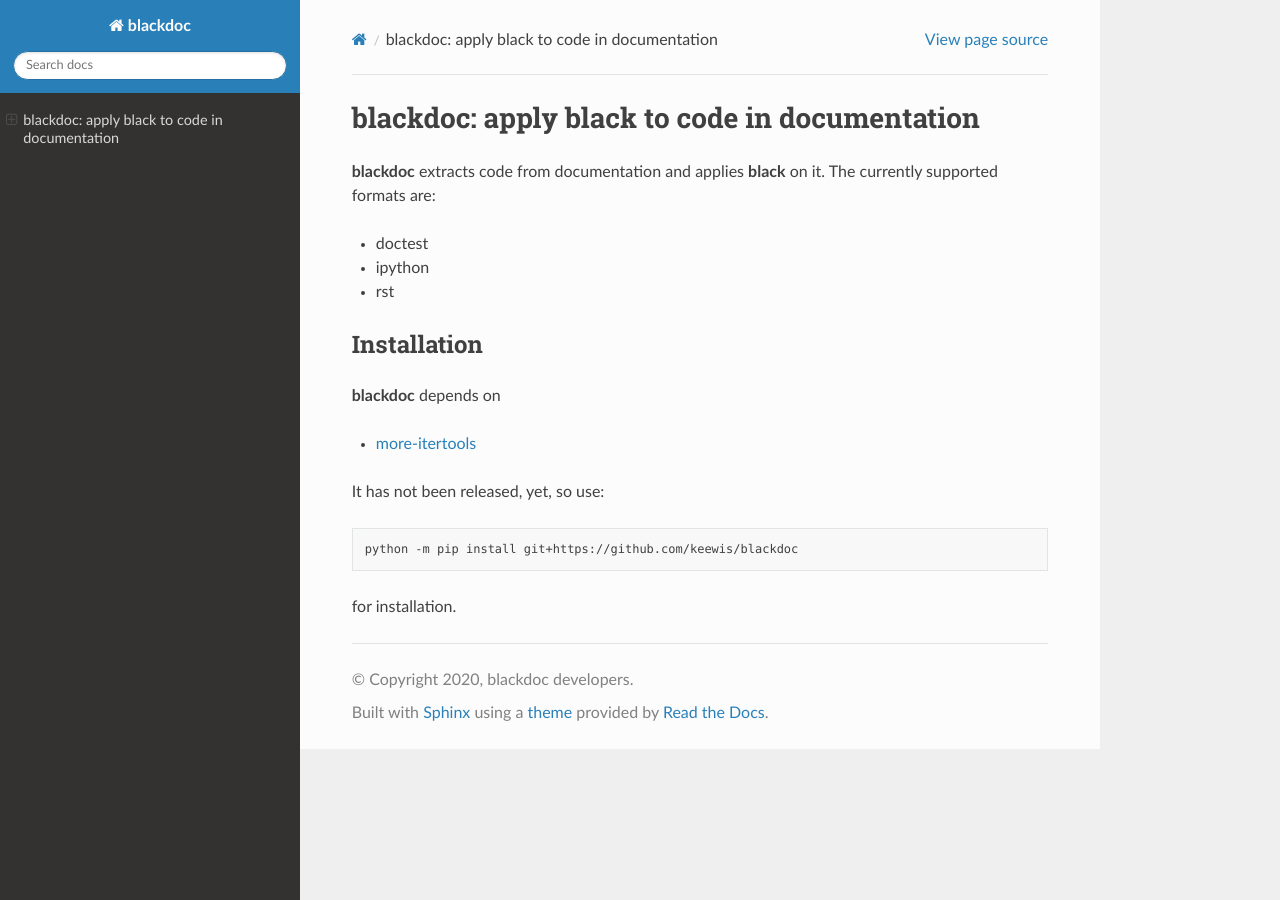
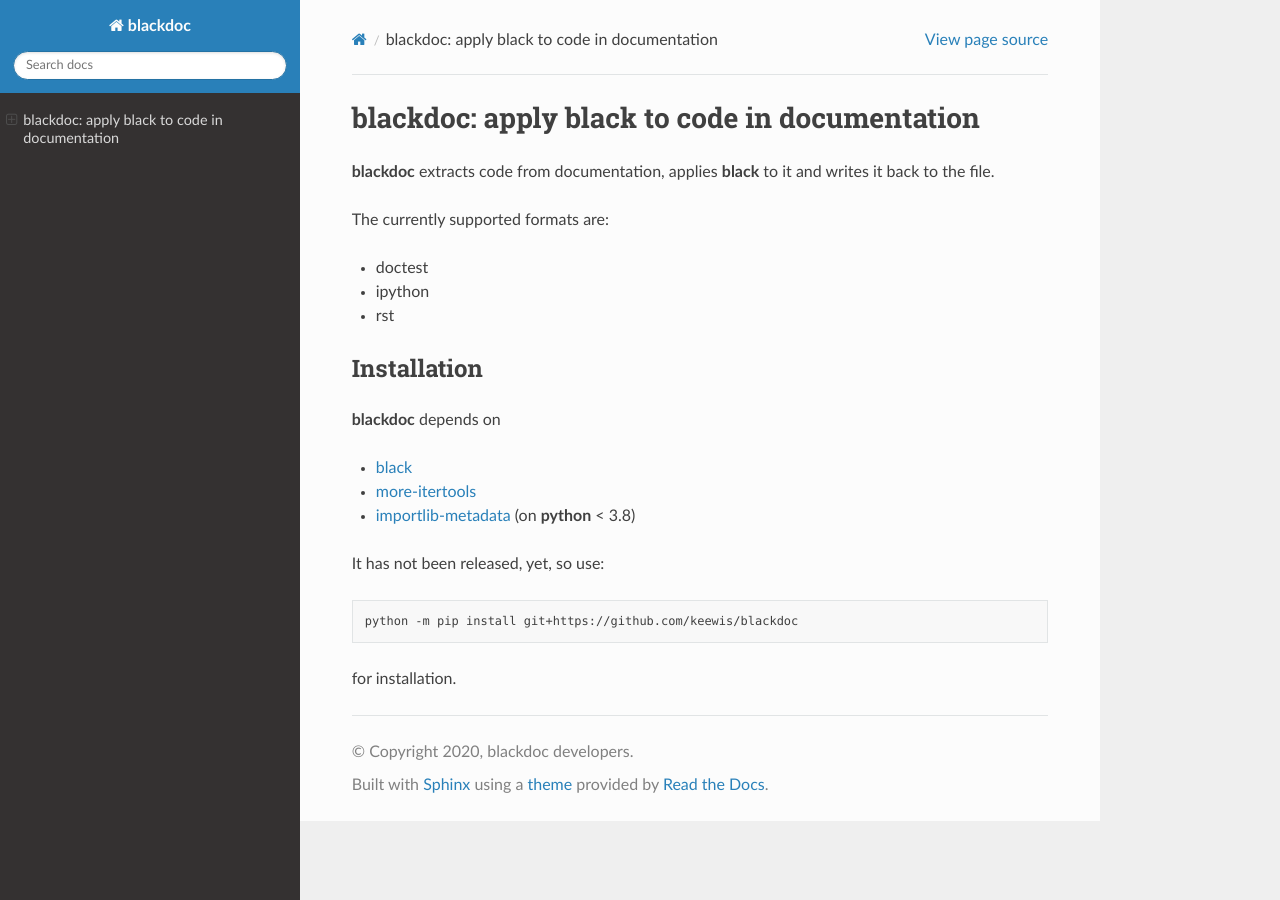
Before and after one commit to keewis/blackdoc, a Sphinx documentation site: the page built from doc/index.rst, in a window 1280 px wide. Built offline with Sphinx 7.4.7 and the Read the Docs theme 2.0.0, drawn with Linux system fonts in a browser that asks for light colours.

Commit message:
add all dependencies and rewrite the first sentence

```diff
--- a/doc/index.rst
+++ b/doc/index.rst
@@ -1,8 +1,10 @@
 blackdoc: apply black to code in documentation
 ==============================================
 
-**blackdoc** extracts code from documentation and applies **black** on
-it. The currently supported formats are:
+**blackdoc** extracts code from documentation, applies **black** to it
+and writes it back to the file.
+
+The currently supported formats are:
 
 - doctest
 - ipython
@@ -12,7 +14,10 @@
 ------------
 **blackdoc** depends on
 
+- `black`_
 - `more-itertools`_
+- `importlib-metadata`_ (on **python** < 3.8)
+
 
 It has not been released, yet, so use:
 
@@ -24,3 +29,5 @@
 
 
 .. _more-itertools: https://more-itertools.readthedocs.io/
+.. _black: https://black.readthedocs.io/en/stable/
+.. _importlib-metadata: https://importlib-metadata.readthedocs.io/en/latest/
```
